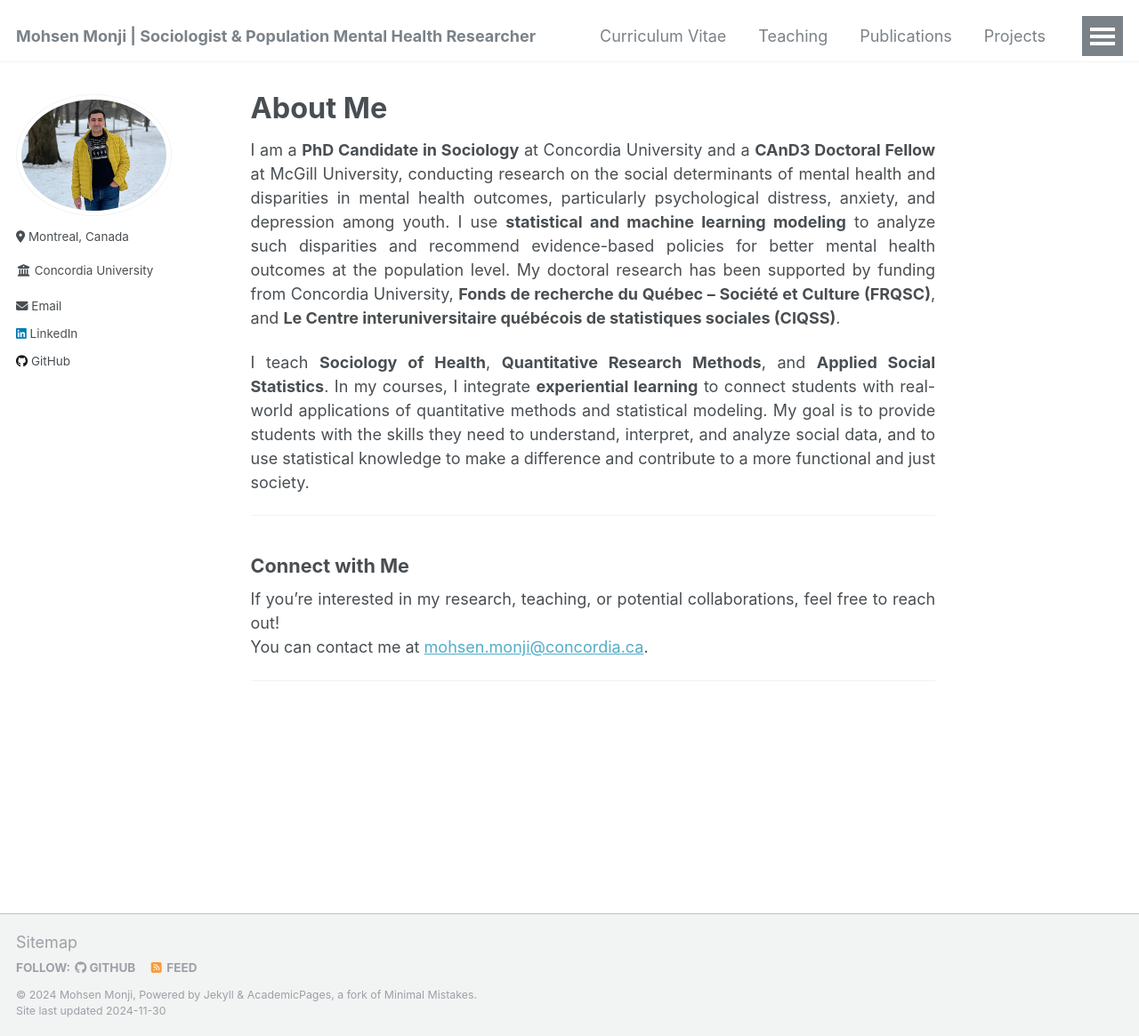
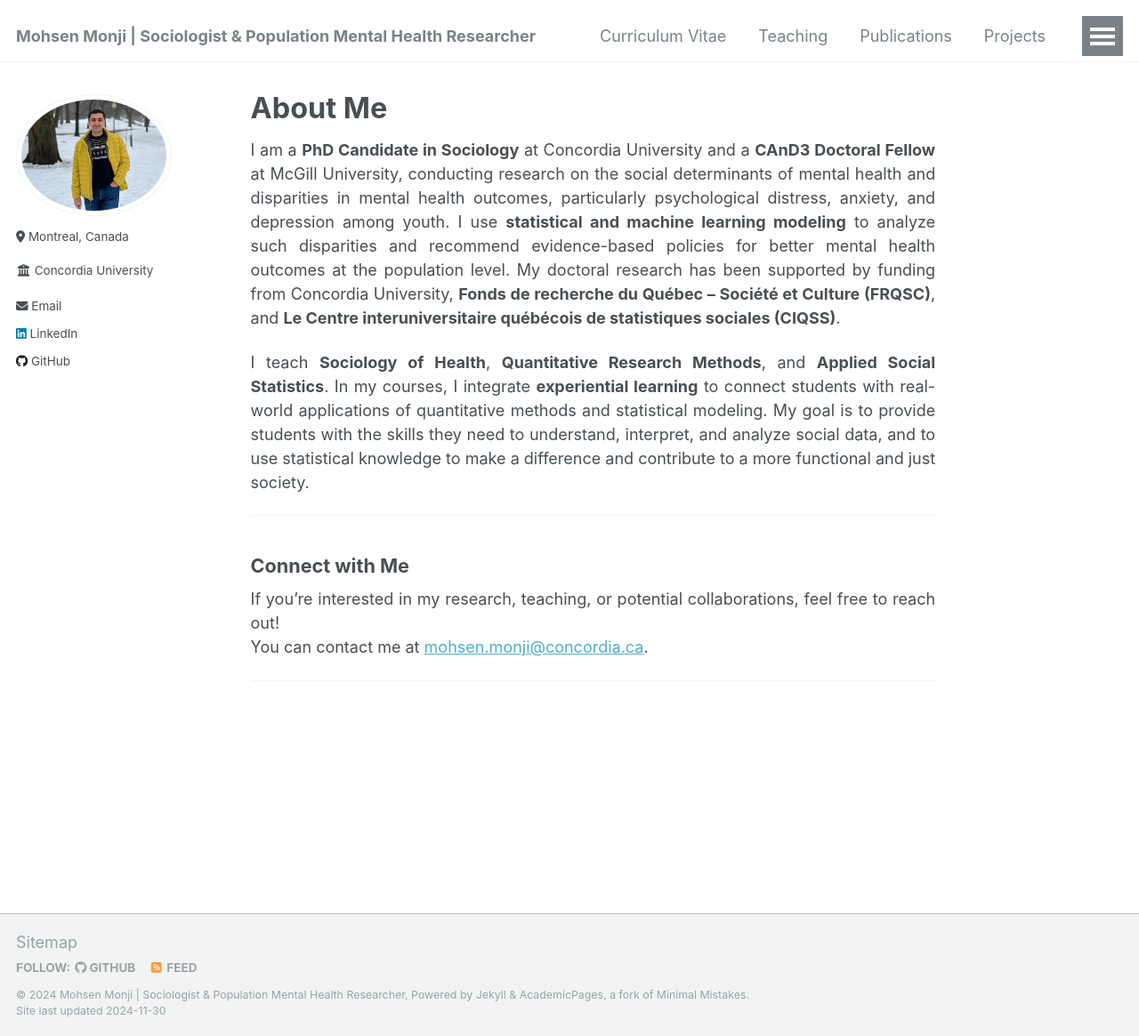
Before and after one commit to Mohsnmonji/mohsnmonji.github.io, a Jekyll site: the page built from _pages/about.md, in a window 1280 px wide and 1165 px high. Shown: the whole window at 89% size. Built offline with Jekyll 4.4.1, drawn with Linux system fonts in a browser that asks for light colours; part of the change alters nothing that is shown.

```diff
--- a/_config.yml
+++ b/_config.yml
@@ -11,7 +11,7 @@
 locale: "en-US"
 title: "Mohsen Monji | Sociologist & Population Mental Health Researcher"
 title_separator: "-"
-name: "Mohsen Monji"
+name: ""
 description: "PhD Candidate in Sociology and Population Mental Health Researcher."
 url: https://mohsenmonji.com # Update with your custom domain
 baseurl: "" # Leave empty for personal GitHub Pages site
```
